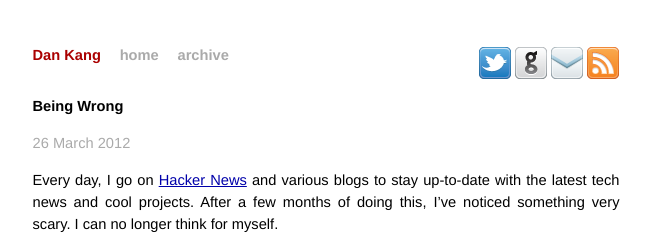
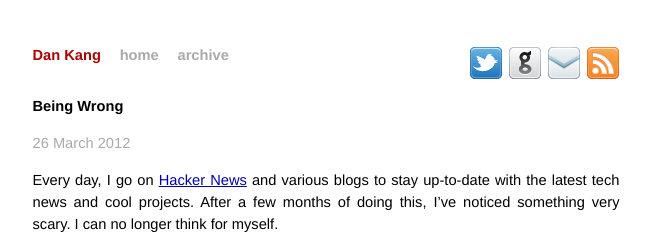
Before and after one commit to namukang/dskang.github.io, a Jekyll site: the page built from index.html, in a window 1280 px wide. Shown: the top 237 px of the page, without its empty margins (314-964 px from the left). Built offline with Jekyll 4.4.1, drawn with Linux system fonts in a browser that asks for light colours; the list of posts is cut into pages by our own code.

Commit message:
Add space b/w icons

```diff
--- a/css/screen.css
+++ b/css/screen.css
@@ -154,15 +154,9 @@
     float: right;
 }
 
-.site .footer .icons {
-    margin-top: 1.3em;
-    margin-bottom: 1em;
-    float: right;
-}
-
-.site .footer .icons img {
+.site .icons img {
     border: 0;
-    margin-left: 0.5em;
+    margin-left: 0.2em;
 }
 
 /*****************************************************************************/
```
